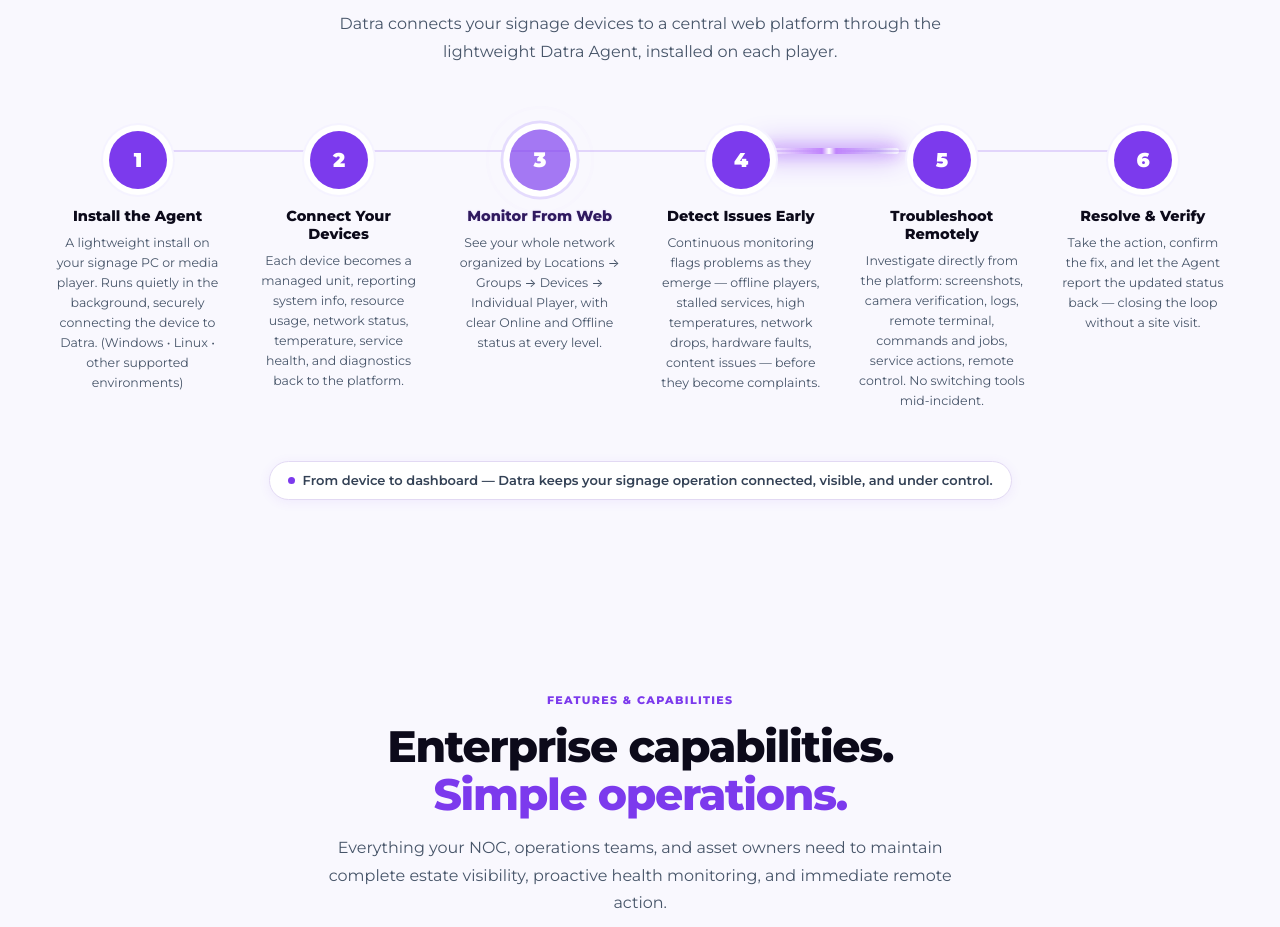
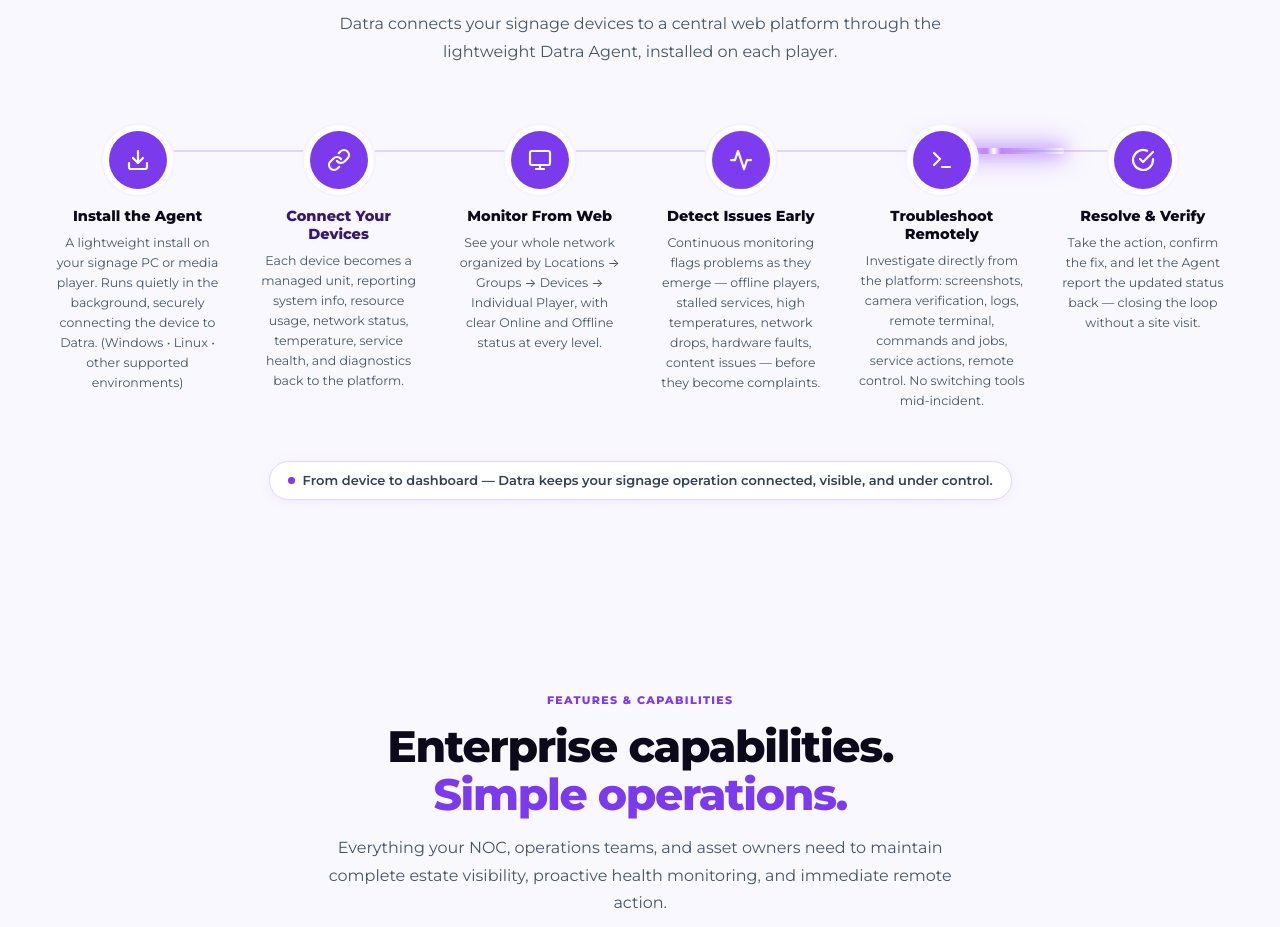
Before and after one commit to sksquaregroup/datraprofile, a website: page index.html in a window 1280 px wide. Shown: the part 4727-5654 px from the top of the page. Drawn offline with Linux system fonts and the light colour scheme; animation ran at ten frames a second.

Commit message:
style: replace workflow step numbers with SVG icons and slow down energy beam animation to 12s

```diff
--- a/css/styles.css
+++ b/css/styles.css
@@ -1901,7 +1901,7 @@
   border-radius: 6px;
   background: linear-gradient(90deg, transparent 0%, rgba(192, 132, 252, 0.3) 15%, #c084fc 45%, #ffffff 50%, #c084fc 55%, rgba(124, 58, 237, 0.3) 85%, transparent 100%);
   box-shadow: 0 0 14px #c084fc, 0 0 28px #7c3aed;
-  animation: workflowTravel 4.8s cubic-bezier(0.4, 0, 0.2, 1) infinite;
+  animation: workflowTravel 12s cubic-bezier(0.4, 0, 0.2, 1) infinite;
   pointer-events: none;
 }
 
@@ -1911,10 +1911,10 @@
     transform: translateX(-50%);
     opacity: 0;
   }
-  3% {
+  2% {
     opacity: 1;
   }
-  94% {
+  96% {
     opacity: 1;
   }
   100% {
@@ -1950,15 +1950,24 @@
   display: flex;
   align-items: center;
   justify-content: center;
-  font-size: 20px;
-  font-weight: 900;
   color: #ffffff;
   margin: 0 auto 18px;
   position: relative;
   z-index: 2;
   box-shadow: 0 0 0 6px var(--white), 0 0 0 8px var(--violet-pale);
   transition: transform 0.28s cubic-bezier(0.16, 1, 0.3, 1), box-shadow 0.28s ease, background 0.28s ease;
-  animation: stepBadgePulse 4.8s ease-in-out infinite;
+  animation: stepBadgePulse 12s ease-in-out infinite;
+}
+
+.sn svg {
+  width: 24px;
+  height: 24px;
+  color: #ffffff;
+  stroke: currentColor;
+  stroke-width: 2.2;
+  transition: transform 0.3s cubic-bezier(0.16, 1, 0.3, 1);
+  display: block;
+  pointer-events: none;
 }
 
 .sn::after {
@@ -1969,7 +1978,7 @@
   border: 2px solid var(--violet2);
   opacity: 0;
   pointer-events: none;
-  animation: stepRingRipple 4.8s cubic-bezier(0.1, 0.8, 0.3, 1) infinite;
+  animation: stepRingRipple 12s cubic-bezier(0.1, 0.8, 0.3, 1) infinite;
 }
 
 [data-theme="dark"] .sn, [data-theme="dark"] .workflow-step-num-badge {
@@ -1981,7 +1990,7 @@
   border-color: #c084fc;
 }
 
-/* Staggered Delay per Step */
+/* Staggered Delay per Step (12s cycle / 2.0s interval) */
 .workflow-step-card[data-step="1"] .sn,
 .workflow-step-card[data-step="1"] .sn::after,
 .workflow-step-card[data-step="1"] .workflow-step-name {
@@ -1991,31 +2000,31 @@
 .workflow-step-card[data-step="2"] .sn,
 .workflow-step-card[data-step="2"] .sn::after,
 .workflow-step-card[data-step="2"] .workflow-step-name {
-  animation-delay: 0.8s;
+  animation-delay: 2.0s;
 }
 
 .workflow-step-card[data-step="3"] .sn,
 .workflow-step-card[data-step="3"] .sn::after,
 .workflow-step-card[data-step="3"] .workflow-step-name {
-  animation-delay: 1.6s;
+  animation-delay: 4.0s;
 }
 
 .workflow-step-card[data-step="4"] .sn,
 .workflow-step-card[data-step="4"] .sn::after,
 .workflow-step-card[data-step="4"] .workflow-step-name {
-  animation-delay: 2.4s;
+  animation-delay: 6.0s;
 }
 
 .workflow-step-card[data-step="5"] .sn,
 .workflow-step-card[data-step="5"] .sn::after,
 .workflow-step-card[data-step="5"] .workflow-step-name {
-  animation-delay: 3.2s;
+  animation-delay: 8.0s;
 }
 
 .workflow-step-card[data-step="6"] .sn,
 .workflow-step-card[data-step="6"] .sn::after,
 .workflow-step-card[data-step="6"] .workflow-step-name {
-  animation-delay: 4.0s;
+  animation-delay: 10.0s;
 }
 
 @keyframes stepBadgePulse {
@@ -2024,12 +2033,12 @@
     box-shadow: 0 0 0 6px var(--white), 0 0 0 8px var(--violet-pale);
     background: var(--violet);
   }
-  6% {
-    transform: scale(1.15);
+  3.5% {
+    transform: scale(1.16);
     box-shadow: 0 0 0 6px var(--white), 0 0 0 10px rgba(139, 92, 246, 0.5), 0 0 24px rgba(124, 58, 237, 0.75);
     background: linear-gradient(135deg, #8b5cf6 0%, #6d28d9 100%);
   }
-  14% {
+  8% {
     transform: scale(1);
     box-shadow: 0 0 0 6px var(--white), 0 0 0 8px var(--violet-pale);
     background: var(--violet);
@@ -2042,12 +2051,12 @@
     box-shadow: 0 0 0 6px var(--offwhite), 0 0 0 8px rgba(139, 92, 246, 0.25);
     background: var(--violet);
   }
-  6% {
-    transform: scale(1.15);
+  3.5% {
+    transform: scale(1.16);
     box-shadow: 0 0 0 6px var(--offwhite), 0 0 0 10px rgba(139, 92, 246, 0.65), 0 0 28px rgba(168, 85, 247, 0.95);
     background: linear-gradient(135deg, #a78bfa 0%, #7c3aed 100%);
   }
-  14% {
+  8% {
     transform: scale(1);
     box-shadow: 0 0 0 6px var(--offwhite), 0 0 0 8px rgba(139, 92, 246, 0.25);
     background: var(--violet);
@@ -2059,10 +2068,10 @@
     transform: scale(0.85);
     opacity: 0;
   }
-  3% {
+  1.5% {
     opacity: 0.9;
   }
-  14% {
+  8% {
     transform: scale(1.48);
     opacity: 0;
   }
@@ -2074,6 +2083,11 @@
   box-shadow: 0 0 0 6px var(--white), 0 0 0 12px rgba(139, 92, 246, 0.55), 0 0 30px rgba(124, 58, 237, 0.85);
   background: linear-gradient(135deg, #8b5cf6 0%, #6d28d9 100%);
   animation-play-state: paused;
+}
+
+.workflow-step-card:hover .sn svg,
+.workflow-step-card.is-active .sn svg {
+  transform: scale(1.14);
 }
 
 [data-theme="dark"] .workflow-step-card:hover .sn, [data-theme="dark"] .workflow-step-card:hover .workflow-step-num-badge,
--- a/index.html
+++ b/index.html
@@ -754,42 +754,73 @@
 
           <!-- Step 1 -->
           <div class="workflow-step-card" data-step="1">
-            <div class="sn">1</div>
+            <div class="sn" aria-label="Step 1: Install the Agent">
+              <svg width="24" height="24" viewBox="0 0 24 24" fill="none" stroke="currentColor" stroke-width="2.2" stroke-linecap="round" stroke-linejoin="round" aria-hidden="true">
+                <path d="M21 15v4a2 2 0 0 1-2 2H5a2 2 0 0 1-2-2v-4"/>
+                <polyline points="7 10 12 15 17 10"/>
+                <line x1="12" y1="15" x2="12" y2="3"/>
+              </svg>
+            </div>
             <div class="workflow-step-name">Install the Agent</div>
             <div class="workflow-step-desc">A lightweight install on your signage PC or media player. Runs quietly in the background, securely connecting the device to Datra. (Windows • Linux • other supported environments)</div>
           </div>
 
           <!-- Step 2 -->
           <div class="workflow-step-card" data-step="2">
-            <div class="sn">2</div>
+            <div class="sn" aria-label="Step 2: Connect Your Devices">
+              <svg width="24" height="24" viewBox="0 0 24 24" fill="none" stroke="currentColor" stroke-width="2.2" stroke-linecap="round" stroke-linejoin="round" aria-hidden="true">
+                <path d="M10 13a5 5 0 0 0 7.54.54l3-3a5 5 0 0 0-7.07-7.07l-1.72 1.71"/>
+                <path d="M14 11a5 5 0 0 0-7.54-.54l-3 3a5 5 0 0 0 7.07 7.07l1.71-1.71"/>
+              </svg>
+            </div>
             <div class="workflow-step-name">Connect Your Devices</div>
             <div class="workflow-step-desc">Each device becomes a managed unit, reporting system info, resource usage, network status, temperature, service health, and diagnostics back to the platform.</div>
           </div>
 
           <!-- Step 3 -->
           <div class="workflow-step-card" data-step="3">
-            <div class="sn">3</div>
+            <div class="sn" aria-label="Step 3: Monitor From Web">
+              <svg width="24" height="24" viewBox="0 0 24 24" fill="none" stroke="currentColor" stroke-width="2.2" stroke-linecap="round" stroke-linejoin="round" aria-hidden="true">
+                <rect x="2" y="3" width="20" height="14" rx="2"/>
+                <line x1="8" y1="21" x2="16" y2="21"/>
+                <line x1="12" y1="17" x2="12" y2="21"/>
+              </svg>
+            </div>
             <div class="workflow-step-name">Monitor From Web</div>
             <div class="workflow-step-desc">See your whole network organized by Locations &rarr; Groups &rarr; Devices &rarr; Individual Player, with clear Online and Offline status at every level.</div>
           </div>
 
           <!-- Step 4 -->
           <div class="workflow-step-card" data-step="4">
-            <div class="sn">4</div>
+            <div class="sn" aria-label="Step 4: Detect Issues Early">
+              <svg width="24" height="24" viewBox="0 0 24 24" fill="none" stroke="currentColor" stroke-width="2.2" stroke-linecap="round" stroke-linejoin="round" aria-hidden="true">
+                <polyline points="22 12 18 12 15 21 9 3 6 12 2 12"/>
+              </svg>
+            </div>
             <div class="workflow-step-name">Detect Issues Early</div>
             <div class="workflow-step-desc">Continuous monitoring flags problems as they emerge — offline players, stalled services, high temperatures, network drops, hardware faults, content issues — before they become complaints.</div>
           </div>
 
           <!-- Step 5 -->
           <div class="workflow-step-card" data-step="5">
-            <div class="sn">5</div>
+            <div class="sn" aria-label="Step 5: Troubleshoot Remotely">
+              <svg width="24" height="24" viewBox="0 0 24 24" fill="none" stroke="currentColor" stroke-width="2.2" stroke-linecap="round" stroke-linejoin="round" aria-hidden="true">
+                <polyline points="4 17 10 11 4 5"/>
+                <line x1="12" y1="19" x2="20" y2="19"/>
+              </svg>
+            </div>
             <div class="workflow-step-name">Troubleshoot Remotely</div>
             <div class="workflow-step-desc">Investigate directly from the platform: screenshots, camera verification, logs, remote terminal, commands and jobs, service actions, remote control. No switching tools mid-incident.</div>
           </div>
 
           <!-- Step 6 -->
           <div class="workflow-step-card" data-step="6">
-            <div class="sn">6</div>
+            <div class="sn" aria-label="Step 6: Resolve & Verify">
+              <svg width="24" height="24" viewBox="0 0 24 24" fill="none" stroke="currentColor" stroke-width="2.2" stroke-linecap="round" stroke-linejoin="round" aria-hidden="true">
+                <path d="M22 11.08V12a10 10 0 1 1-5.93-9.14"/>
+                <polyline points="22 4 12 14.01 9 11.01"/>
+              </svg>
+            </div>
             <div class="workflow-step-name">Resolve &amp; Verify</div>
             <div class="workflow-step-desc">Take the action, confirm the fix, and let the Agent report the updated status back — closing the loop without a site visit.</div>
           </div>
```
